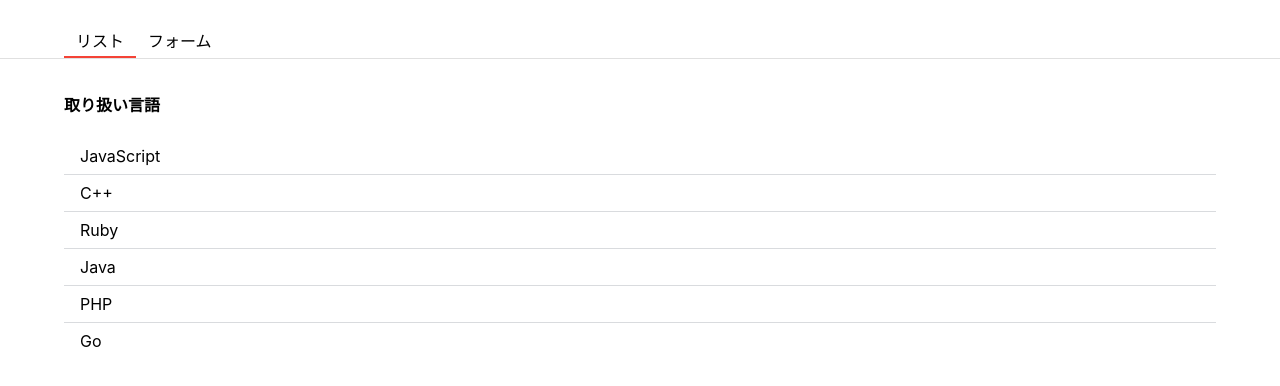
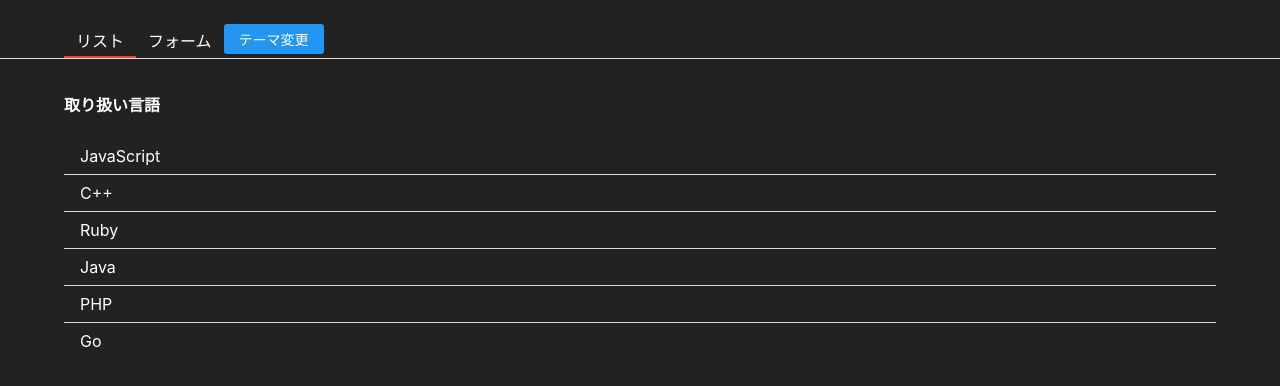
Before and after one commit to webSiteDev-NH/React_TS_APP, a React (Create React App) app: page / in a window 1280 px wide. Shown: the top 386 px of the page. Built offline with nearby package versions, Linux system fonts and the light colour scheme.

Commit message:
useContext

```diff
--- a/src/App.tsx
+++ b/src/App.tsx
@@ -1,11 +1,18 @@
 import styled from 'styled-components';
-import {useState, useEffect } from 'react';
+import { useState, useEffect, useContext } from 'react';
 import { List } from './list';
 import { Form } from './form';
 import { getLanguages } from './const/Type';
 import { withLoading } from './hoc/withLoading';
 import { Modal } from './components/modal';
 import { Header } from './Header';
+import { ThemeContext } from './contexts/ThemeContext'
+
+const Container = styled.div`
+  height: 100%;
+  color: ${ ({ theme }) => theme.color };
+  background-color: ${ ({ theme }) => theme.backgroundColor };
+`
 
 
 const App: React.FC<{data: string[]}> = ( {data} ) => {
@@ -13,6 +20,9 @@ const App: React.FC<{data: string[]}> = ( {data} ) => {
   const [tab, setTab] = useState('list');
 
   const [langs, setLangs] = useState<string[]>(data);
+
+  // AppContainerで Provider された value を使用
+  const [theme] = useContext(ThemeContext);
 
   // ライフサイクル（Mounting → Updating → Unmounting）
   // useEffect( 関数 , [変数] )
@@ -42,16 +52,16 @@ const App: React.FC<{data: string[]}> = ( {data} ) => {
   }
 
   return (
-    <div>
+    <Container theme={theme}>
       <Header tab={tab} setTab={setTab} />
       {
         tab === 'list' ? <List langs={langs} /> : <Form onAddLang={addLang} />
       }
-    </div>
+    </Container>
   );
 
 }
-export default withLoading(App, getLanguages);
+export default App;
 
 /* MEMO
   * jsxとは
--- /dev/null
+++ b/src/AppContainer.tsx
@@ -0,0 +1,23 @@
+import  { useState } from 'react'
+import { ThemeContext, THEMES } from './contexts/ThemeContext'
+import { getLanguages } from './const/Type';
+import { withLoading } from './hoc/withLoading';
+import App  from './App';
+
+const AppComponent = withLoading(App, getLanguages);
+
+export const AppContainer = () => {
+
+  const [theme, setTheme] = useState(THEMES.dark);
+
+  const toggleTheme = () => {
+    const nextTheme = theme === THEMES.dark ? THEMES.light : THEMES.dark;
+    setTheme(nextTheme);
+  }
+
+  return(
+    <ThemeContext.Provider value={[theme,toggleTheme]} >
+      <AppComponent />
+    </ThemeContext.Provider>
+  )
+}
--- a/src/Header.tsx
+++ b/src/Header.tsx
@@ -1,4 +1,7 @@
 import styled from 'styled-components';
+import { Button } from './components/button'
+import { useContext } from 'react';
+import { ThemeContext } from './contexts/ThemeContext'
 
 // CSS
 // styled-components
@@ -27,15 +30,28 @@ const Headerli = styled.li<{ focused: boolean }>`
   cursor: pointer;
   border-bottom: ${ ({ focused }) => focused ? '2px solid #F44336' : 'none'};
 `
+
+const HeaderButton = styled(Button)`
+  padding: 0;
+  margin-bottom: 4px;
+`
 /*----------------------------------- */
 
 export const Header: React.FC<{tab: string; setTab(param:string): void;}> = ({tab, setTab}) => {
+
+  const [theme, toggleTheme] = useContext(ThemeContext);
+
+  // useContextで受け取った value は union型 のため onClick でエラー
+  // 対策：関数で取得した時に実行するようにしましたが、これが正解かはまだわからない
   return(
     <Container>
       <Headerul>
         <Headerli focused={tab ==='list'} onClick={() => setTab('list')} >リスト</Headerli>
         <Headerli focused={tab ==='form'} onClick={() => setTab('form')} >フォーム</Headerli>
       </Headerul>
+      <HeaderButton onClick={ (e) => typeof toggleTheme === 'function' ? toggleTheme() : toggleTheme }>
+        テーマ変更
+      </HeaderButton>
     </Container>
   )
 }
--- /dev/null
+++ b/src/contexts/ThemeContext.tsx
@@ -0,0 +1,17 @@
+import React from 'react';
+
+export const THEMES = {
+  light: {
+    color:'black',
+    backgroundColor:'white'
+  },
+  dark: {
+    color:'white',
+    backgroundColor:'#222222'
+  }
+}
+
+// Context
+// propsの受け渡しを解消できる
+// Context.Provider で設定した value をそれ以下のコンポーネントで使用できる
+export const ThemeContext = React.createContext([THEMES.dark, () => {}]);
--- a/src/formModal.tsx
+++ b/src/formModal.tsx
@@ -1,12 +1,16 @@
+import { useContext } from 'react';
 import { Modal } from './components/modal';
 import { Button } from './components/button';
 import styled from 'styled-components';
+import { ThemeContext, THEMES } from './contexts/ThemeContext';
 
 const Container = styled.div`
   border-radius: 10px;
   padding: 24px 36px;
   width: 240px;
-  background-color: white;
+  color: ${ ({ theme }) => theme.color };
+  background-color: ${ ({ theme }) => theme.backgroundColor };
+  border: ${ ({ theme }) => theme === THEMES.dark ? '1px solid white' : 'none' };
 `
 
 const ButtonWrappr = styled.div`
@@ -26,9 +30,12 @@ interface buttonClick {
 
 // Modal：背面
 export const FormModal: React.FC<buttonClick> = ({confirm, cancel}) => {
+
+  const [theme] = useContext(ThemeContext);
+
   return (
     <Modal>
-      <Container>
+      <Container theme={theme}>
         <div>本当に作成しますか？</div>
         <ButtonWrappr>
           <Button onClick={cancel}>Cancal</Button>
--- a/src/hoc/withLoading.tsx
+++ b/src/hoc/withLoading.tsx
@@ -1,8 +1,12 @@
-import {useEffect, useState} from 'react';
+import {useEffect, useState, useContext } from 'react';
 import styled from 'styled-components';
+import { ThemeContext } from '../contexts/ThemeContext';
 
 const LoadDiv = styled.div`
+  height: 100%;
   padding: 36px;
+  color: ${ ({ theme }) => theme.color };
+  background-color: ${ ({ theme }) => theme.backgroundColor };
 `
 /* Higher-Order Compoent（HOC）
  * 引数でコンポーネントを受け取り、コンポーネントを返す
@@ -21,6 +25,8 @@ export const withLoading = (WrappedComponent: React.FC<{data: string[]}>, fetchD
     // 型定義しないとエラー
     const [data, setData] = useState<string[]>([]);
 
+    const [theme] = useContext(ThemeContext);
+
     // 最初(Mounting)だけデータを取得する
     useEffect( () => {
       fetch();
@@ -35,7 +41,7 @@ export const withLoading = (WrappedComponent: React.FC<{data: string[]}>, fetchD
     }
 
     const Loading = (
-      <LoadDiv>ロード中...</LoadDiv>
+      <LoadDiv theme={theme}>ロード中...</LoadDiv>
     )
 
     // dataがあるか無いか
--- a/src/index.tsx
+++ b/src/index.tsx
@@ -1,12 +1,12 @@
 import React from 'react';
 import ReactDOM from 'react-dom';
 import './index.css';
-import App from './App';
 import reportWebVitals from './reportWebVitals';
+import { AppContainer } from './AppContainer';
 
 ReactDOM.render(
   <React.StrictMode>
-    <App />
+    <AppContainer />
   </React.StrictMode>,
   document.getElementById('root')
 );
```
